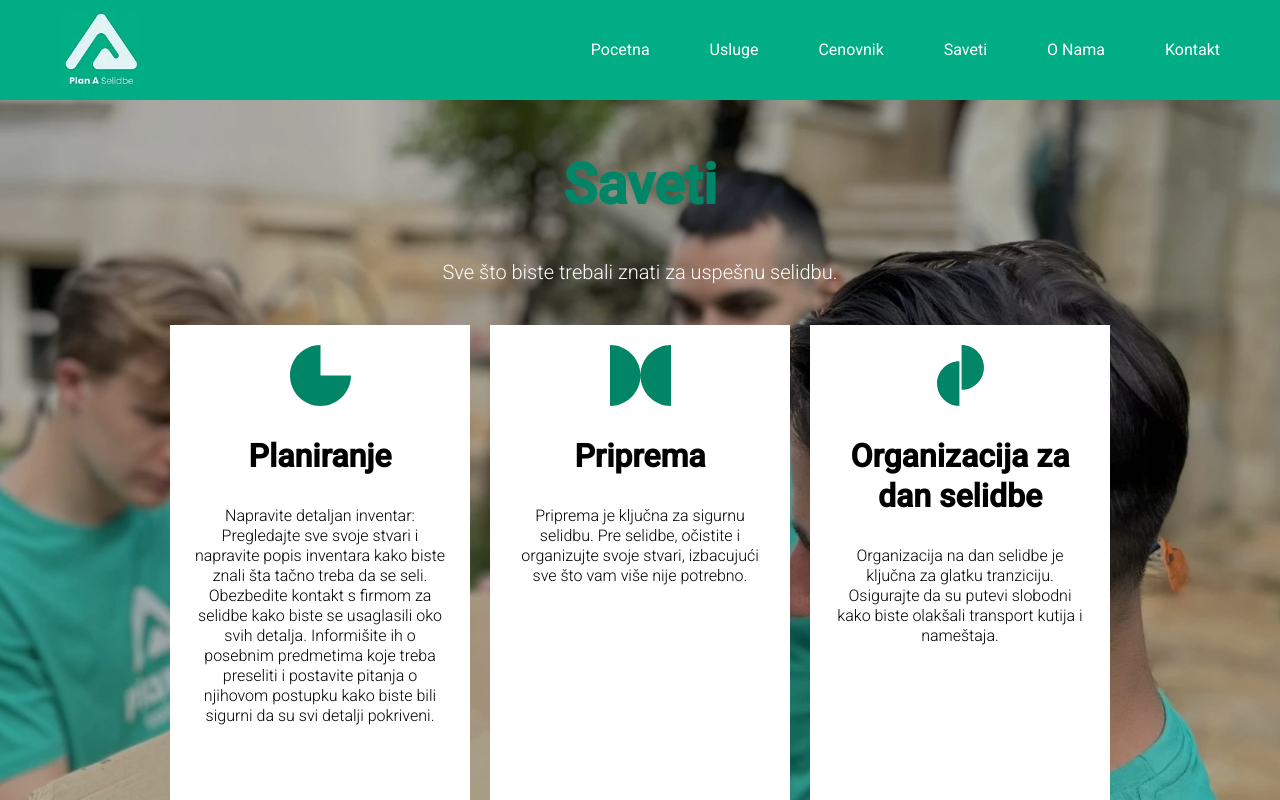
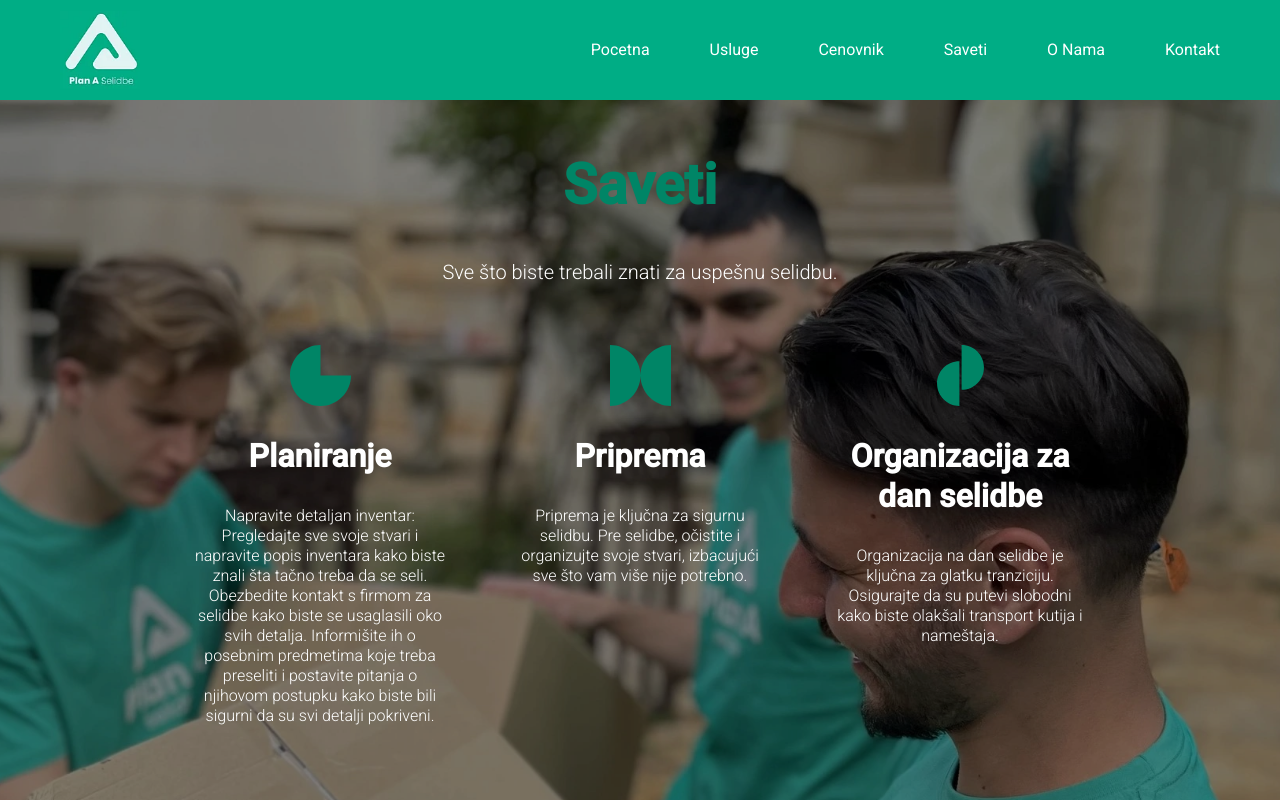
Before and after one commit to SupremeHan/plan-a, a Next.js app: page /advice in a window 1280 px wide. Shown: the top 800 px of the page. Built offline with nearby package versions, Linux system fonts and the light colour scheme.

Commit message:
Added sharp package for better image optimization, Card component style changes

```diff
--- a/package.json
+++ b/package.json
@@ -13,7 +13,8 @@
     "next": "14.0.1",
     "react": "^18",
     "react-dom": "^18",
-    "react-icons": "^4.12.0"
+    "react-icons": "^4.12.0",
+    "sharp": "^0.33.2"
   },
   "devDependencies": {
     "@types/node": "^20",
--- a/src/app/_components/Card/Card.scss
+++ b/src/app/_components/Card/Card.scss
@@ -1,10 +1,10 @@
-@use "../../_utils/styles/colors.scss" as *;
-@use "../../_utils/styles/utils" as *;
+@use '../../_utils/styles/colors.scss' as *;
+@use '../../_utils/styles/utils' as *;
 
 .Card {
 	width: defaultUnit(300);
 	height: defaultUnit(500);
-  background: var(--white-100);
+	color: var(--white-100);
 	padding: defaultUnit(20);
 	display: flex;
 	flex-direction: column;
--- a/src/app/_sections/home-page/landing-section/LandingSection.scss
+++ b/src/app/_sections/home-page/landing-section/LandingSection.scss
@@ -1,5 +1,5 @@
-@use "../../../_utils/styles/utils" as *;
-@use "../../../_utils/styles/colors" as *;
+@use '../../../_utils/styles/utils' as *;
+@use '../../../_utils/styles/colors' as *;
 
 .LandingSection {
 	position: relative;
@@ -17,7 +17,7 @@
 		padding-right: defaultUnit(20);
 
 		@include mobile {
-      padding-top: defaultUnit(50);
+			padding-top: defaultUnit(120);
 		}
 	}
 
--- a/src/app/_utils/content/adviceItems.tsx
+++ /dev/null
@@ -1,24 +0,0 @@
-import AdviceIcon2 from '../../_components/icons/AdviceIcon2';
-import AdviceIcon1 from '../../_components/icons/AdviceIcon1';
-import AdviceIcon3 from '../../_components/icons/AdviceIcon3';
-
-export const adviceItems = [
-	{
-		title: 'Planiranje',
-		description:
-			'Napravite detaljan inventar: Pregledajte sve svoje stvari i napravite popis inventara kako biste znali šta tačno treba da se seli. Obezbedite kontakt s firmom za selidbe kako biste se usaglasili oko svih detalja. Informišite ih o posebnim predmetima koje treba preseliti i postavite pitanja o njihovom postupku kako biste bili sigurni da su svi detalji pokriveni.',
-		icon: <AdviceIcon1 />
-	},
-	{
-		title: 'Priprema',
-		description:
-			'Priprema je ključna za sigurnu selidbu. Pre selidbe, očistite i organizujte svoje stvari, izbacujući sve što vam više nije potrebno.',
-		icon: <AdviceIcon2 />
-	},
-	{
-		title: 'Organizacija za dan selidbe',
-		description:
-			'Organizacija na dan selidbe je ključna za glatku tranziciju. Osigurajte da su putevi slobodni kako biste olakšali transport kutija i nameštaja.',
-		icon: <AdviceIcon3 />
-	}
-];
--- a/src/app/advice/page.tsx
+++ b/src/app/advice/page.tsx
@@ -2,8 +2,10 @@ import './AdvicePage.scss';
 
 import heroBackground from 'public/images/hero-background.webp';
 import Image from 'next/image';
+import AdviceIcon2 from '../_components/icons/AdviceIcon2';
+import AdviceIcon1 from '../_components/icons/AdviceIcon1';
+import AdviceIcon3 from '../_components/icons/AdviceIcon3';
 import { Card } from '../_components/Card';
-import { adviceItems } from '../_utils/content/adviceItems';
 
 export default function Page() {
 	return (
@@ -13,9 +15,12 @@ export default function Page() {
 				placeholder="blur"
 				fill
 				sizes="100vw"
+				priority
+				quality={50}
 				style={{
 					objectFit: 'cover',
-					zIndex: -1
+					zIndex: -1,
+					filter: 'brightness(50%)'
 				}}
 				alt="Background"
 				className="AdvicePage__image"
@@ -24,9 +29,24 @@ export default function Page() {
 			<h5 className="AdvicePage__subTitle">Sve što biste trebali znati za uspešnu selidbu.</h5>
 
 			<div className="AdvicePage__content">
-				{adviceItems.map((item, key) => (
-					<Card key={key} title={item.title} desc={item.description} icon={item.icon} link="" />
-				))}
+				<Card
+					title={'Planiranje'}
+					desc={`Napravite detaljan inventar: Pregledajte sve svoje stvari i napravite popis inventara kako biste znali šta tačno treba da se seli. Obezbedite kontakt s firmom za selidbe kako biste se usaglasili oko svih detalja. Informišite ih o posebnim predmetima koje treba preseliti i postavite pitanja o njihovom postupku kako biste bili sigurni da su svi detalji pokriveni.`}
+					icon={<AdviceIcon1 />}
+					link=""
+				/>
+				<Card
+					title={'Priprema'}
+					desc={`Priprema je ključna za sigurnu selidbu. Pre selidbe, očistite i organizujte svoje stvari, izbacujući sve što vam više nije potrebno.`}
+					icon={<AdviceIcon2 />}
+					link=""
+				/>
+				<Card
+					title={'Organizacija za dan selidbe'}
+					desc={`Organizacija na dan selidbe je ključna za glatku tranziciju. Osigurajte da su putevi slobodni kako biste olakšali transport kutija i nameštaja.`}
+					icon={<AdviceIcon3 />}
+					link=""
+				/>
 			</div>
 		</div>
 	);
```
Also changed, not shown: src/app/contact/page.tsx (+15 -15 lines), 1 other file (tests, documents, lock files or other folders). Lines whose indentation alone changed are shown as unchanged.
